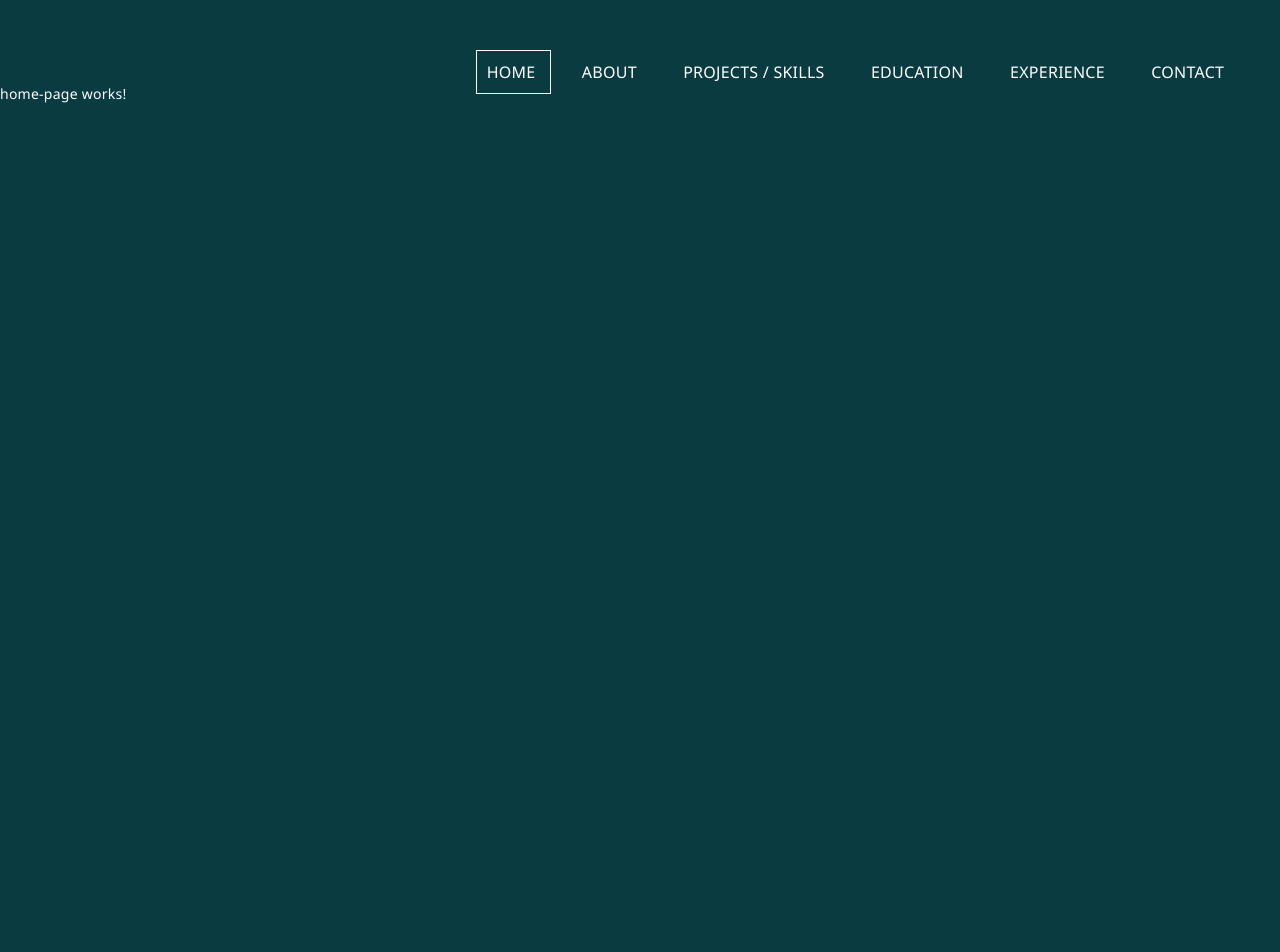
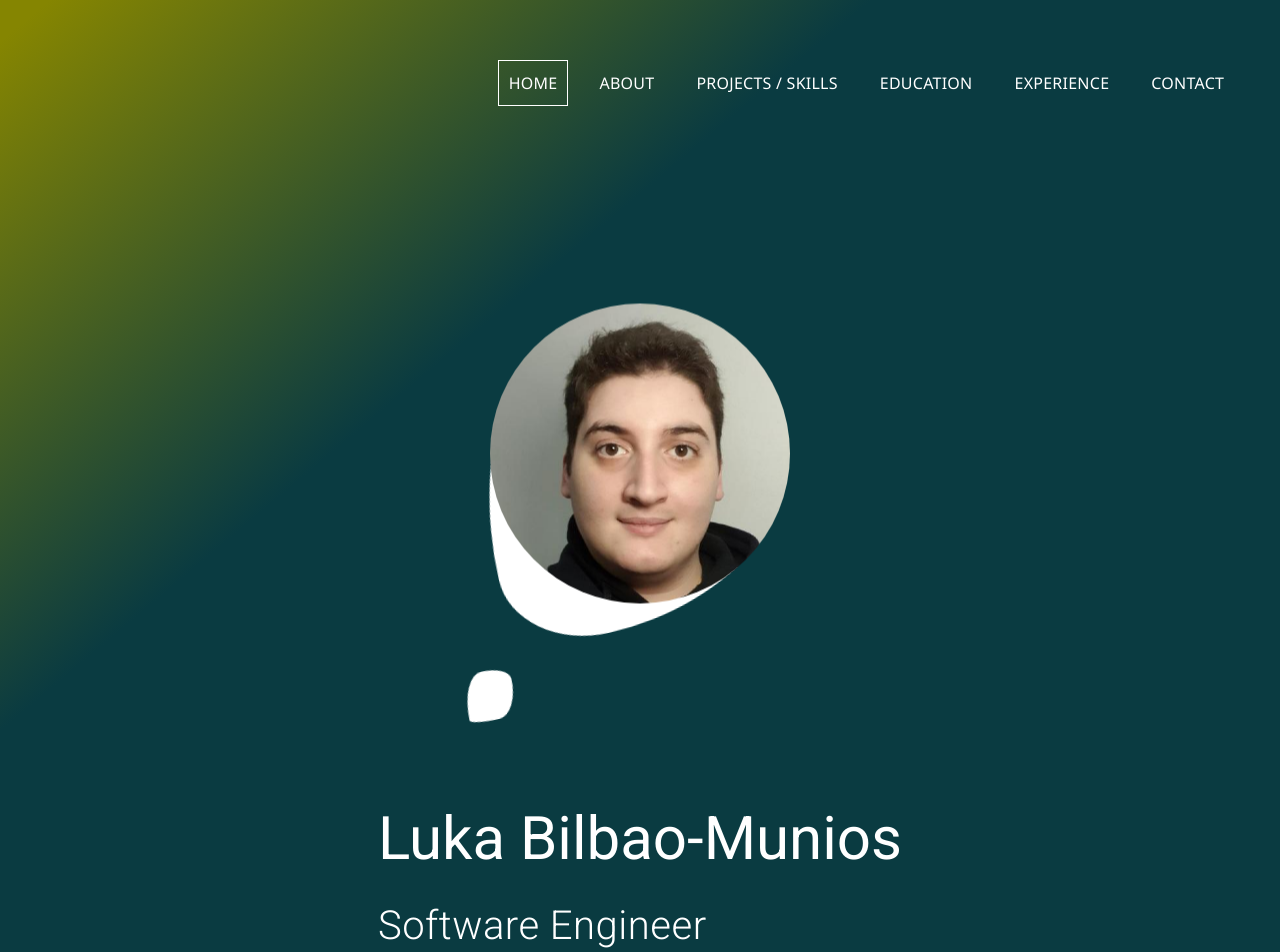
Before and after one commit to LucasBilbao/CV, an Angular app: page /home in a window 1280 px wide. Shown: the top 952 px of the page. Before the commit the page ends 800 px from the top, so only its background shows below. Built offline with nearby package versions, Linux system fonts and the light colour scheme.

Commit message:
feat: implement home page

```diff
--- a/src/app/app.component.scss
+++ b/src/app/app.component.scss
@@ -0,0 +1,11 @@
+@use "../globals.scss" as globals;
+
+:host {
+  min-height: 100%;
+  margin-bottom: globals.pxToRem(50);
+  header {
+    & + main {
+      margin-top: globals.pxToRem(100);
+    }
+  }
+}
--- a/src/app/pages/components/home-page/home-page.component.html
+++ b/src/app/pages/components/home-page/home-page.component.html
@@ -1 +1,19 @@
-<p>home-page works!</p>
+<section class="center">
+  <div class="profile_animator_wrapper">
+    <div class="profile_img_wrapper">
+      <div class="img_bkg"></div>
+      <img
+        src="../../../../assets/Luka_Bilbao-Munios.jpg"
+        alt="Luka Bilbao-Munios head-shot"
+      />
+    </div>
+
+    <div class="blob_wrapper">
+      <div class="blob"></div>
+    </div>
+  </div>
+  <div class="info">
+    <h1>Luka Bilbao-Munios</h1>
+    <h2>Software Engineer</h2>
+  </div>
+</section>
--- a/src/app/pages/components/home-page/home-page.component.scss
+++ b/src/app/pages/components/home-page/home-page.component.scss
@@ -0,0 +1,166 @@
+@use "../../../../globals.scss" as globals;
+
+section.center {
+  display: flex;
+  justify-content: center;
+  align-items: center;
+  min-height: globals.pxToRem(500);
+  div.profile_animator_wrapper {
+    position: relative;
+    width: globals.pxToRem(300);
+    aspect-ratio: 1/1;
+    div.profile_img_wrapper {
+      position: absolute;
+      top: 50%;
+      left: 50%;
+      transform: translate(-50%, -50%);
+      width: 300px;
+      aspect-ratio: 1/1;
+
+      img {
+        width: globals.pxToRem(300);
+        aspect-ratio: 1/1;
+        border-radius: 50%;
+        position: relative;
+        object-fit: cover;
+      }
+
+      div.img_bkg {
+        background: white;
+        position: absolute;
+        width: globals.pxToRem(330);
+        aspect-ratio: 1/1;
+        top: 50%;
+        left: 50%;
+        transform: translate(-50%, -50%);
+        border-radius: 23% 77% 45% 55% / 29% 51% 49% 71%;
+        clip-path: polygon(0% 0%, 100% 0%, 100% 0%, 0% 80%);
+        animation: rotating 7s infinite forwards linear,
+          waving 5s infinite forwards linear;
+      }
+    }
+
+    div.blob_wrapper {
+      position: relative;
+      top: 50%;
+      left: 50%;
+      transform: translate(-50%, -50%);
+      width: globals.pxToRem(300);
+      aspect-ratio: 1/1;
+      animation: rotating 7s infinite forwards linear;
+
+      div.blob {
+        background: white;
+        display: inline-block;
+        position: absolute;
+        width: globals.pxToRem(50);
+        aspect-ratio: 1/1;
+        border-radius: 50%;
+        transform: translate(-150%, -150%);
+        animation: blob_animation 4s infinite forwards linear;
+      }
+    }
+
+    @media screen and (max-width: 580px) {
+      div.profile_img_wrapper {
+        width: globals.pxToRem(250);
+
+        div.img_bkg {
+          width: globals.pxToRem(280);
+        }
+
+        img {
+          width: globals.pxToRem(250);
+        }
+      }
+
+      div.blob_wrapper {
+        visibility: none;
+      }
+    }
+  }
+
+  div.info {
+    display: flex;
+    flex-direction: column;
+    justify-content: flex-end;
+    height: 100%;
+    margin-left: globals.pxToRem(250);
+    h1 {
+      @include globals.fontSizing(60, 65);
+      & + h2 {
+        margin-top: globals.pxToRem(15);
+      }
+    }
+    h2 {
+      @include globals.fontSizing(40, 48);
+      font-weight: 300;
+    }
+
+    @media screen and (max-width: 580px) {
+      h1 {
+        @include globals.fontSizing(40, 58);
+      }
+      h2 {
+        @include globals.fontSizing(28, 35);
+      }
+    }
+  }
+
+  @media screen and (max-width: 1370px) {
+    flex-direction: column;
+    justify-content: flex-start;
+    margin-top: globals.pxToRem(200);
+
+    div.info {
+      margin-left: 0;
+      margin-top: globals.pxToRem(200);
+      height: auto;
+    }
+  }
+}
+
+@keyframes rotating {
+  from {
+    transform: translate(-50%, -50%) rotate(0);
+  }
+  to {
+    transform: translate(-50%, -50%) rotate(360deg);
+  }
+}
+
+@keyframes waving {
+  0% {
+    border-radius: 23% 77% 45% 55% / 29% 51% 49% 71%;
+  }
+  25% {
+    border-radius: 37% 63% 26% 74% / 20% 70% 30% 80%;
+  }
+  50% {
+    border-radius: 0% 100% 26% 74% / 0% 70% 30% 100%;
+  }
+  75% {
+    border-radius: 37% 63% 26% 74% / 20% 70% 30% 80%;
+  }
+  100% {
+    border-radius: 23% 77% 45% 55% / 29% 51% 49% 71%;
+  }
+}
+
+@keyframes blob_animation {
+  0% {
+    border-radius: 73% 27% 30% 70% / 25% 44% 56% 75%;
+  }
+  25% {
+    border-radius: 10% 90% 26% 74% / 59% 44% 56% 41%;
+  }
+  50% {
+    border-radius: 73% 27% 88% 12% / 35% 44% 56% 65%;
+  }
+  75% {
+    border-radius: 10% 90% 26% 74% / 59% 44% 56% 41%;
+  }
+  100% {
+    border-radius: 73% 27% 30% 70% / 25% 44% 56% 75%;
+  }
+}
--- a/src/app/shared/components/nav/nav.component.scss
+++ b/src/app/shared/components/nav/nav.component.scss
@@ -11,6 +11,7 @@ nav {
       a {
         text-transform: uppercase;
         @include globals.fontSizing(16, 24);
+        display: inline-block;
         position: relative;
         padding: globals.pxToRem(10) globals.pxToRem(10);
         user-select: none;
--- a/src/styles.scss
+++ b/src/styles.scss
@@ -15,12 +15,18 @@
 
 body {
   min-height: 100dvh;
-  height: fit-content;
   display: flex;
   flex-direction: column;
-  font-family: Roboto, "Helvetica Neue", sans-serif;
+  overflow-x: hidden;
   background: #0a3b41;
+  background: linear-gradient(
+      140deg,
+      rgba(133, 133, 1, 1) 2%,
+      rgba(10, 59, 65, 1) 35%
+    )
+    no-repeat;
   color: white;
+  margin: 0;
   padding-top: globals.pxToRem(30);
 }
 
@@ -70,12 +76,3 @@ footer {
 input {
   all: unset;
 }
-
-html,
-body {
-  height: 100%;
-}
-body {
-  margin: 0;
-  font-family: Roboto, "Helvetica Neue", sans-serif;
-}
```
Also changed, not shown: src/assets/Luka_Bilbao-Munios.jpg (added).
